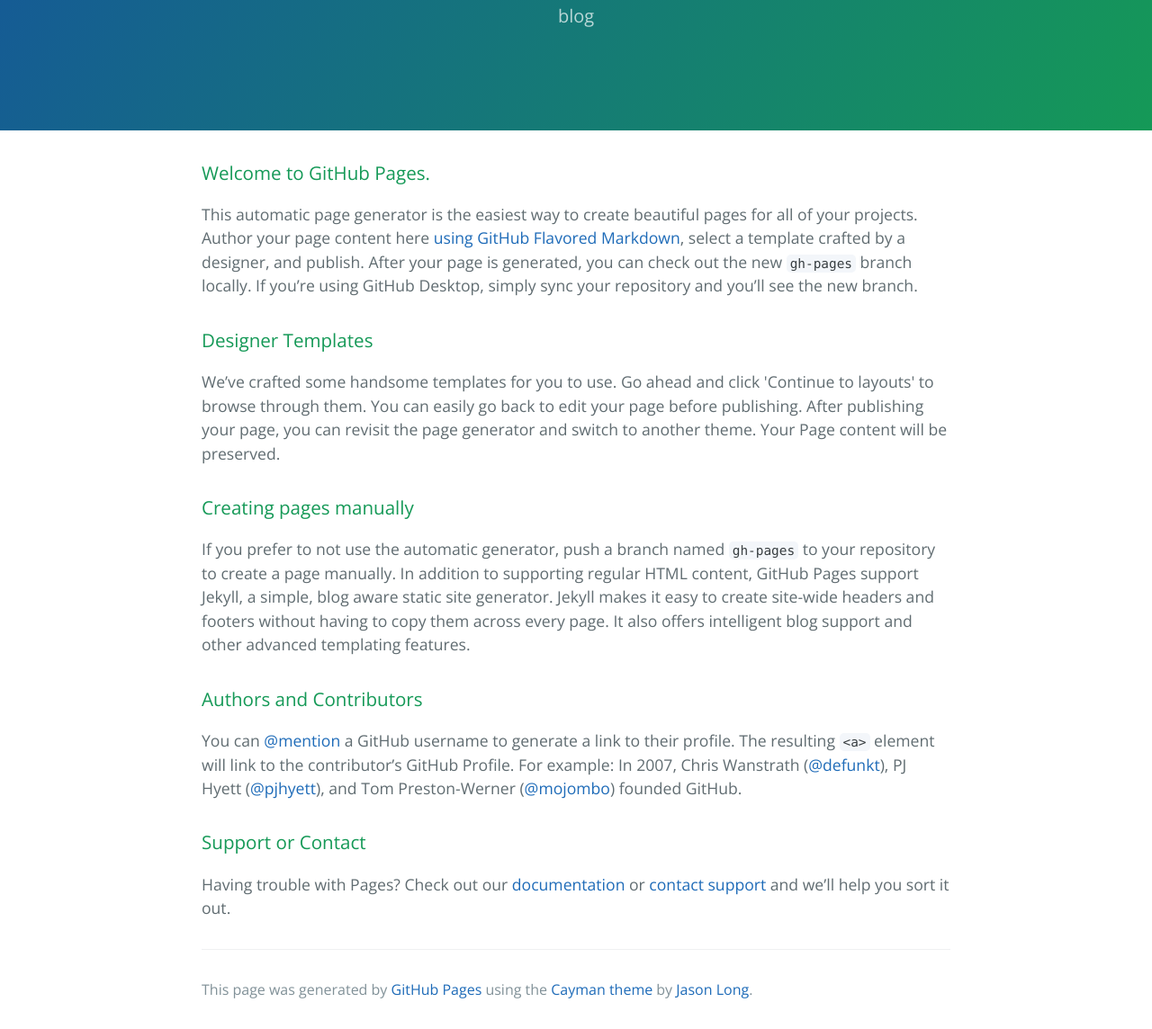
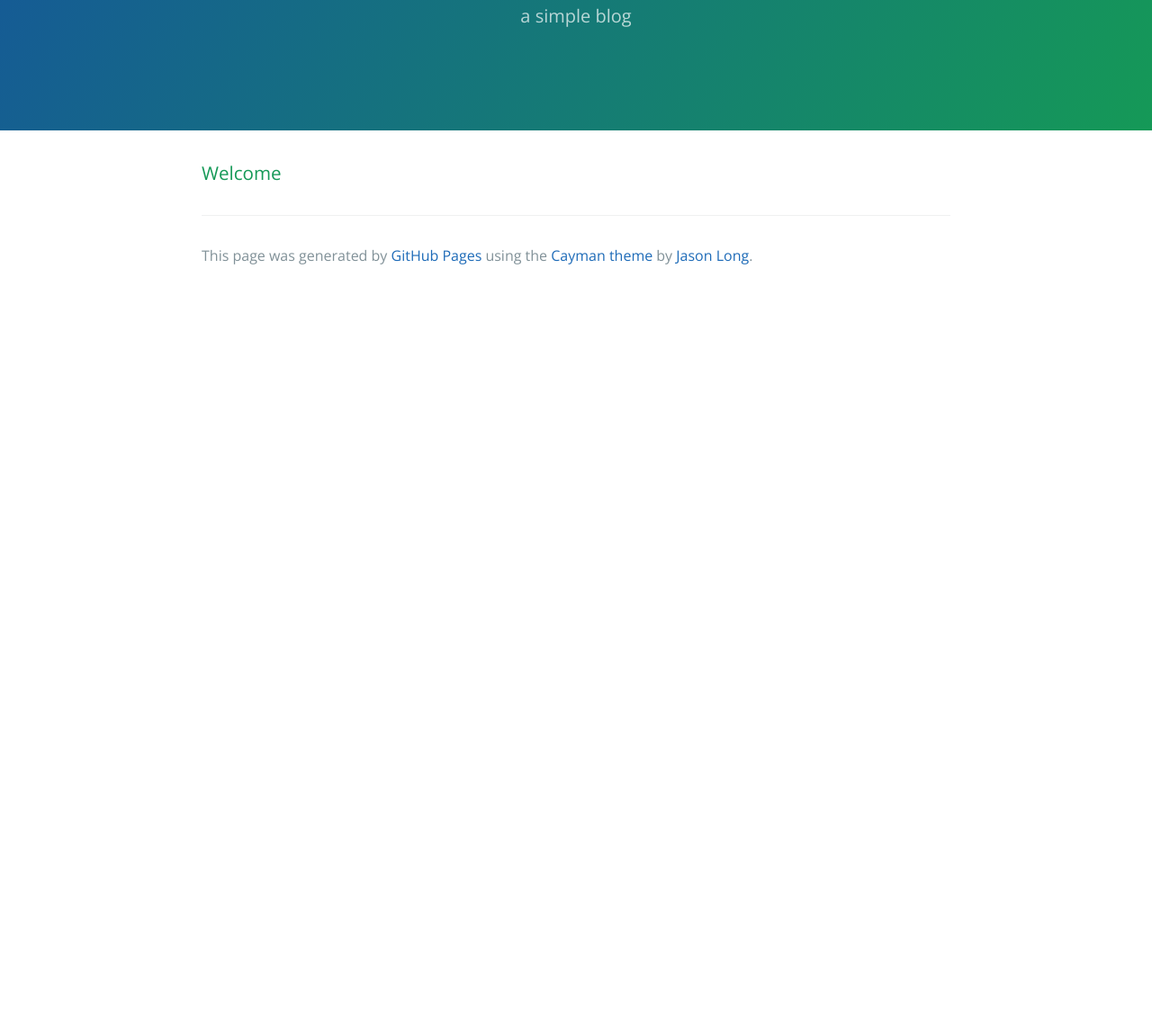
Before and after one commit to zhimeizhangjh/zhimeizhangjh.github.io, a plain HTML site: page index.html in a window 1280 px wide. Shown: the part 172-1316 px from the top of the page at 90% size. After the commit the page ends 800 px from the top, so only its background shows below. Drawn offline with nearby package versions, Linux system fonts and the light colour scheme.

Commit message:
Replace master branch with page content via GitHub

```diff
--- a/index.html
+++ b/index.html
@@ -12,34 +12,12 @@
   <body>
     <section class="page-header">
       <h1 class="project-name">Zhimeizhangjh.GitHub.io</h1>
-      <h2 class="project-tagline">blog</h2>
+      <h2 class="project-tagline">a simple blog</h2>
     </section>
 
     <section class="main-content">
       <h3>
-<a id="welcome-to-github-pages" class="anchor" href="#welcome-to-github-pages" aria-hidden="true"><span class="octicon octicon-link"></span></a>Welcome to GitHub Pages.</h3>
-
-<p>This automatic page generator is the easiest way to create beautiful pages for all of your projects. Author your page content here <a href="https://guides.github.com/features/mastering-markdown/">using GitHub Flavored Markdown</a>, select a template crafted by a designer, and publish. After your page is generated, you can check out the new <code>gh-pages</code> branch locally. If you’re using GitHub Desktop, simply sync your repository and you’ll see the new branch.</p>
-
-<h3>
-<a id="designer-templates" class="anchor" href="#designer-templates" aria-hidden="true"><span class="octicon octicon-link"></span></a>Designer Templates</h3>
-
-<p>We’ve crafted some handsome templates for you to use. Go ahead and click 'Continue to layouts' to browse through them. You can easily go back to edit your page before publishing. After publishing your page, you can revisit the page generator and switch to another theme. Your Page content will be preserved.</p>
-
-<h3>
-<a id="creating-pages-manually" class="anchor" href="#creating-pages-manually" aria-hidden="true"><span class="octicon octicon-link"></span></a>Creating pages manually</h3>
-
-<p>If you prefer to not use the automatic generator, push a branch named <code>gh-pages</code> to your repository to create a page manually. In addition to supporting regular HTML content, GitHub Pages support Jekyll, a simple, blog aware static site generator. Jekyll makes it easy to create site-wide headers and footers without having to copy them across every page. It also offers intelligent blog support and other advanced templating features.</p>
-
-<h3>
-<a id="authors-and-contributors" class="anchor" href="#authors-and-contributors" aria-hidden="true"><span class="octicon octicon-link"></span></a>Authors and Contributors</h3>
-
-<p>You can <a href="https://github.com/blog/821" class="user-mention">@mention</a> a GitHub username to generate a link to their profile. The resulting <code>&lt;a&gt;</code> element will link to the contributor’s GitHub Profile. For example: In 2007, Chris Wanstrath (<a href="https://github.com/defunkt" class="user-mention">@defunkt</a>), PJ Hyett (<a href="https://github.com/pjhyett" class="user-mention">@pjhyett</a>), and Tom Preston-Werner (<a href="https://github.com/mojombo" class="user-mention">@mojombo</a>) founded GitHub.</p>
-
-<h3>
-<a id="support-or-contact" class="anchor" href="#support-or-contact" aria-hidden="true"><span class="octicon octicon-link"></span></a>Support or Contact</h3>
-
-<p>Having trouble with Pages? Check out our <a href="https://help.github.com/pages">documentation</a> or <a href="https://github.com/contact">contact support</a> and we’ll help you sort it out.</p>
+<a id="welcome" class="anchor" href="#welcome" aria-hidden="true"><span class="octicon octicon-link"></span></a>Welcome</h3>
 
       <footer class="site-footer">
 
```
Also changed, not shown: params.json (+1 -1 lines).
